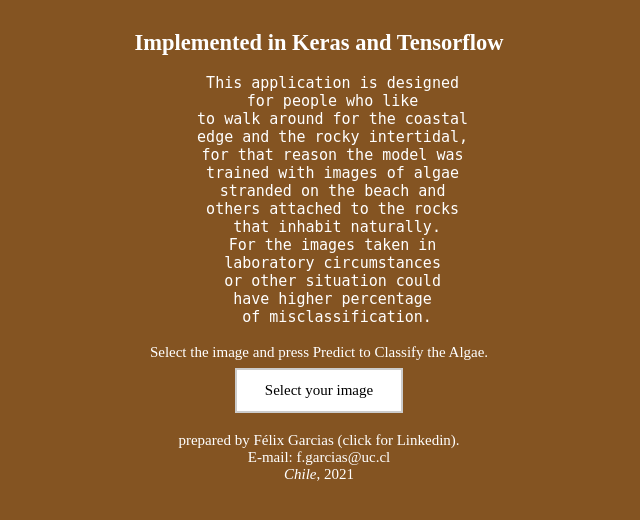
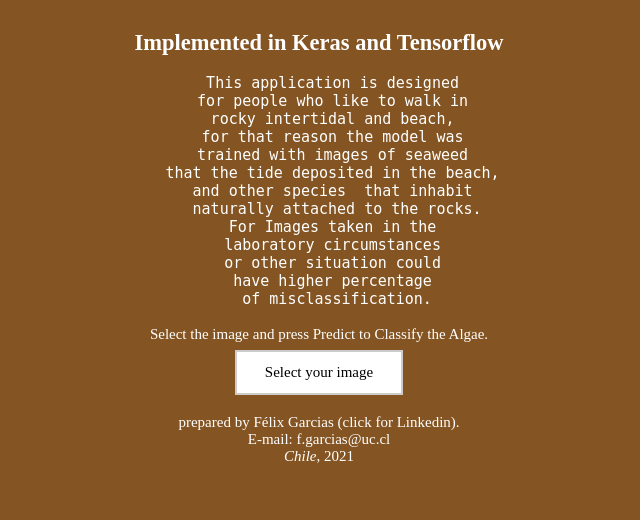
Before and after one commit to Fgarciash/Algae-Classifier, a Flask app: page / in a window 1280 px wide. Shown: the part 34-554 px from the top of the page, without its empty margins (321-961 px from the left). Run offline with Flask 2, Linux system fonts and the light colour scheme; some libraries are stand-ins or nearby versions.

Commit message:
Versión 7

```diff
--- a/templates/index.html
+++ b/templates/index.html
@@ -32,15 +32,14 @@
 <pre>
 
     This application is designed
-    for people who like
-    to walk around for the coastal
-    edge and the rocky intertidal,
+    for people who like to walk in
+    rocky intertidal and beach,
     for that reason the model was
-    trained with images of algae
-    stranded on the beach and
-    others attached to the rocks
-    that inhabit naturally.
-    For the images taken in
+    trained with images of seaweed
+    that the tide deposited in the beach,
+    and other species  that inhabit
+    naturally attached to the rocks.
+    For Images taken in the
     laboratory circumstances
     or other situation could
     have higher percentage
```
